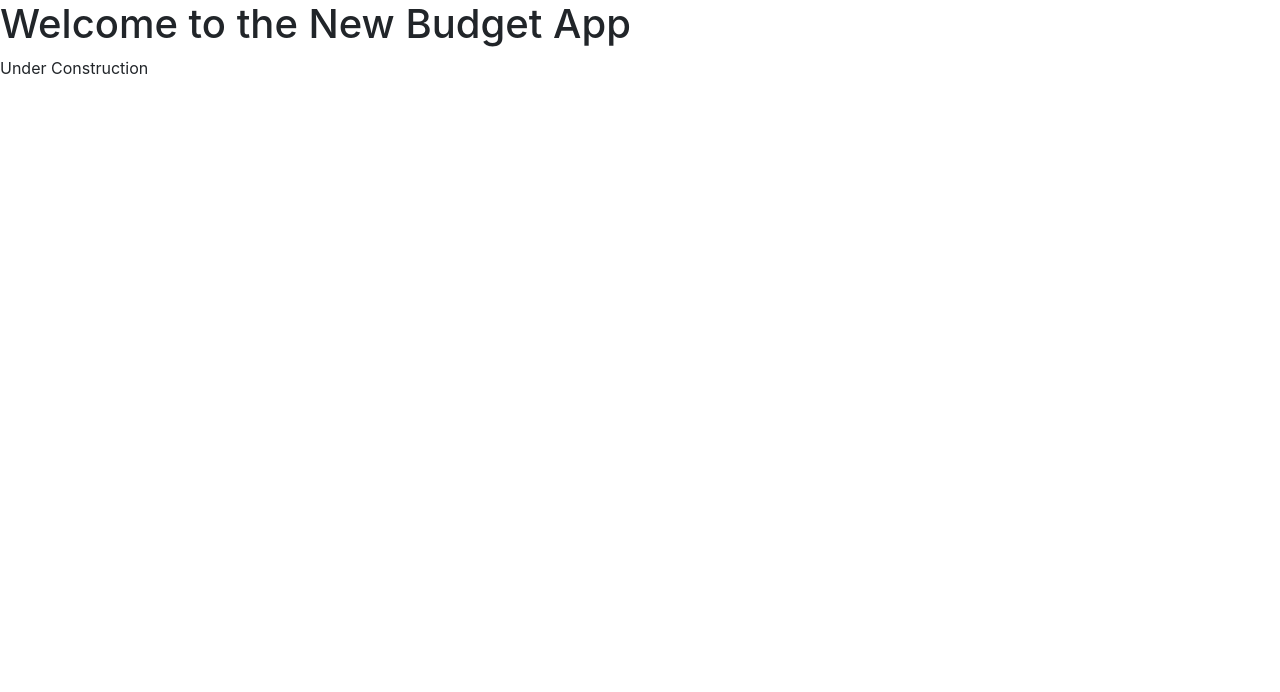
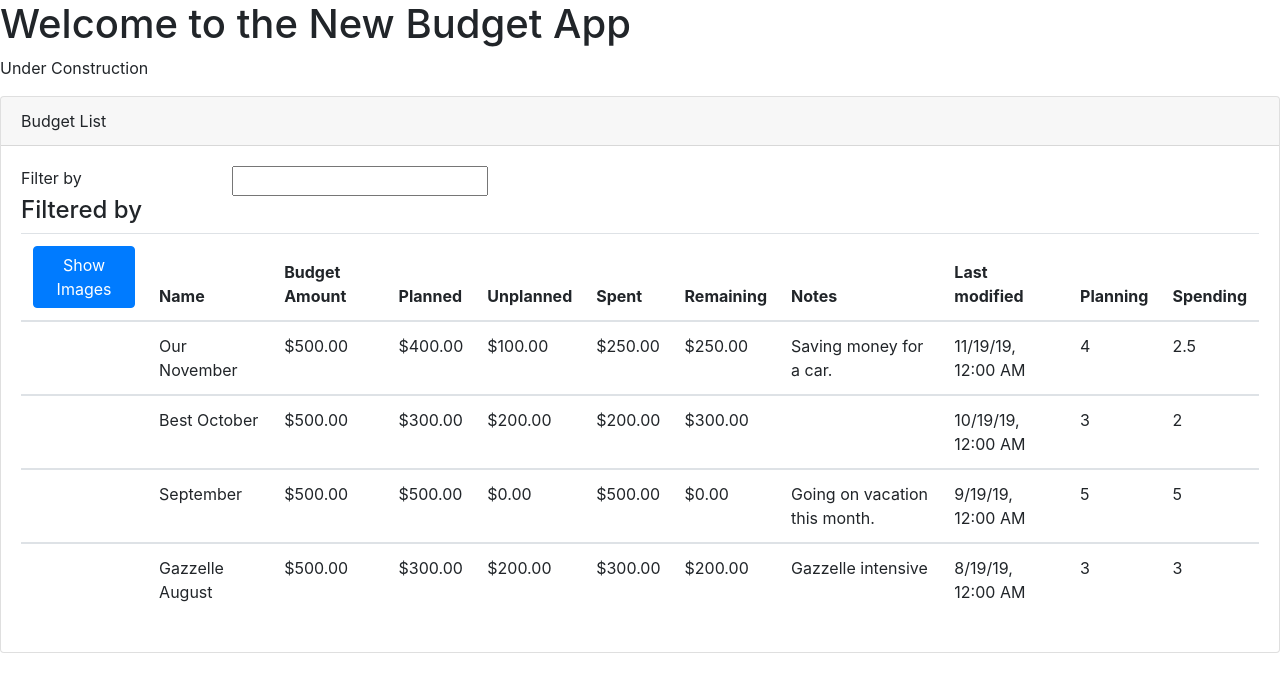
Before and after one commit to nathanc85/NewBudgetApp, an Angular app: page / in a window 1280 px wide. Shown: the top 692 px of the page. Built offline with nearby package versions, Linux system fonts and the light colour scheme.

Commit message:
Improved the Budget List component

```diff
--- a/src/app/app.component.html
+++ b/src/app/app.component.html
@@ -1,2 +1,3 @@
 <h1>Welcome to the New Budget App</h1>
 <p>Under Construction</p>
+<app-budget-list></app-budget-list>
--- /dev/null
+++ b/src/app/budgets/budget-list.component.html
@@ -0,0 +1,72 @@
+<div class="card">
+  <div class="card-header">{{ pageTitle }}</div>
+
+  <div class="card-body">
+    <div class="row">
+      <div class="col-md-2">Filter by</div>
+      <div class="col-md-4"><input [(ngModel)]="filteredBy" type="text" /></div>
+    </div>
+
+    <div class="row">
+      <div class="col-md-6">
+        <h4>Filtered by {{ filteredBy }}</h4>
+      </div>
+    </div>
+
+    <div class="table-responsive" *ngIf="budgets && budgets.length">
+      <table class="table">
+        <thead>
+          <tr>
+            <th>
+              <button class="btn btn-primary" (click)="toggleImage()">
+                {{ showImage ? "Hide" : "Show" }} Images
+              </button>
+            </th>
+            <th>Name</th>
+            <th>Budget Amount</th>
+            <th>Planned</th>
+            <th>Unplanned</th>
+            <th>Spent</th>
+            <th>Remaining</th>
+            <th>Notes</th>
+            <th>Last modified</th>
+            <th>Planning</th>
+            <th>Spending</th>
+          </tr>
+        </thead>
+        <tbody *ngFor="let budget of budgets">
+          <tr>
+            <td>
+              <img
+                *ngIf="showImage"
+                [src]="budget.imageUrl"
+                [title]="budget.budgetName"
+                [style.width.px]="imageWidth"
+                [style.margin.px]="expression"
+              />
+            </td>
+
+            <td>{{ budget.budgetName }}</td>
+            <td>
+              {{ budget.budgetAmount | currency: "USD":"symbol":"1.2-2" }}
+            </td>
+            <td>
+              {{ budget.amountPlanned | currency: "USD":"symbol":"1.2-2" }}
+            </td>
+            <td>
+              {{ budget.amountUnplanned | currency: "USD":"symbol":"1.2-2" }}
+            </td>
+            <td>{{ budget.amountSpent | currency: "USD":"symbol":"1.2-2" }}</td>
+            <td>
+              {{ budget.amountRemaining | currency: "USD":"symbol":"1.2-2" }}
+            </td>
+            <td>{{ budget.notes }}</td>
+            <td>{{ budget.lastModified | date: "short" }}</td>
+            <td>{{ budget.planningRating }}</td>
+            <td>{{ budget.spendingRating }}</td>
+          </tr>
+        </tbody>
+      </table>
+    </div>
+  </div>
+</div>
--- /dev/null
+++ b/src/app/budgets/budget-list.component.ts
@@ -0,0 +1,87 @@
+import { Component, OnInit } from '@angular/core';
+import { IBudget } from './ibudget';
+
+@Component({
+  selector: 'app-budget-list',
+  templateUrl: './budget-list.component.html',
+  styles: []
+})
+export class BudgetListComponent implements OnInit {
+  pageTitle = 'Budget List';
+  imageWidth = 50;
+  imageMargin = 4;
+  showImage = false;
+  filteredBy: string;
+
+  budgets: IBudget[] = [
+    {
+      budgetId: 1,
+      budgetName: 'Our November',
+      dateCreated: 'November 19, 2019',
+      lastModified: 'November 19, 2019',
+      budgetAmount: 500,
+      amountPlanned: 400,
+      amountUnplanned: 100,
+      amountSpent: 250,
+      amountRemaining: 250,
+      notes: 'Saving money for a car.',
+      planningRating: 4,
+      spendingRating: 2.5,
+      imageUrl: 'assets/images/bird1.png'
+    },
+    {
+      budgetId: 2,
+      budgetName: 'Best October',
+      dateCreated: 'October 19, 2019',
+      lastModified: 'October 19, 2019',
+      budgetAmount: 500,
+      amountPlanned: 300,
+      amountUnplanned: 200,
+      amountSpent: 200,
+      amountRemaining: 300,
+      notes: null,
+      planningRating: 3,
+      spendingRating: 2,
+      imageUrl: 'assets/images/bird2.png'
+    },
+    {
+      budgetId: 3,
+      budgetName: 'September',
+      dateCreated: 'September 19, 2019',
+      lastModified: 'September 19, 2019',
+      budgetAmount: 500,
+      amountPlanned: 500,
+      amountUnplanned: 0,
+      amountSpent: 500,
+      amountRemaining: 0,
+      notes: 'Going on vacation this month.',
+      planningRating: 5,
+      spendingRating: 5,
+      imageUrl: 'assets/images/bird3.png'
+    },
+    {
+      budgetId: 4,
+      budgetName: 'Gazzelle August',
+      dateCreated: 'August 19, 2019',
+      lastModified: 'August 19, 2019',
+      budgetAmount: 500,
+      amountPlanned: 300,
+      amountUnplanned: 200,
+      amountSpent: 300,
+      amountRemaining: 200,
+      notes: 'Gazzelle intensive',
+      planningRating: 3,
+      spendingRating: 3,
+      imageUrl: 'assets/images/bird4.png'
+    }
+  ];
+
+  constructor() {}
+
+  ngOnInit() {}
+
+  toggleImage() {
+    this.showImage = !this.showImage;
+    console.log('ShowImage: ' + this.showImage);
+  }
+}
--- a/src/app/budgets/budgets-list.component.html
+++ /dev/null
@@ -1 +0,0 @@
-<p>budgets-list works!</p>
--- a/src/app/budgets/budgets-list.component.ts
+++ /dev/null
@@ -1,15 +0,0 @@
-import { Component, OnInit } from '@angular/core';
-
-@Component({
-  selector: 'app-budgets-list',
-  templateUrl: './budgets-list.component.html',
-  styles: []
-})
-export class BudgetsListComponent implements OnInit {
-
-  constructor() { }
-
-  ngOnInit() {
-  }
-
-}
--- /dev/null
+++ b/src/app/budgets/ibudget.ts
@@ -0,0 +1,15 @@
+export class IBudget {
+  budgetId: number;
+  budgetName: string;
+  dateCreated: string;
+  lastModified: string;
+  budgetAmount: number;
+  amountPlanned: number;
+  amountUnplanned: number;
+  amountSpent: number;
+  amountRemaining: number;
+  notes: string;
+  planningRating: number;
+  spendingRating: number;
+  imageUrl: string;
+}
```
Also changed, not shown: src/api/budgets/budgets.json (+3 -16 lines), src/app/app.module.ts (+5 -9 lines), src/assets/budgets/budgets.json (+12 -21 lines).
